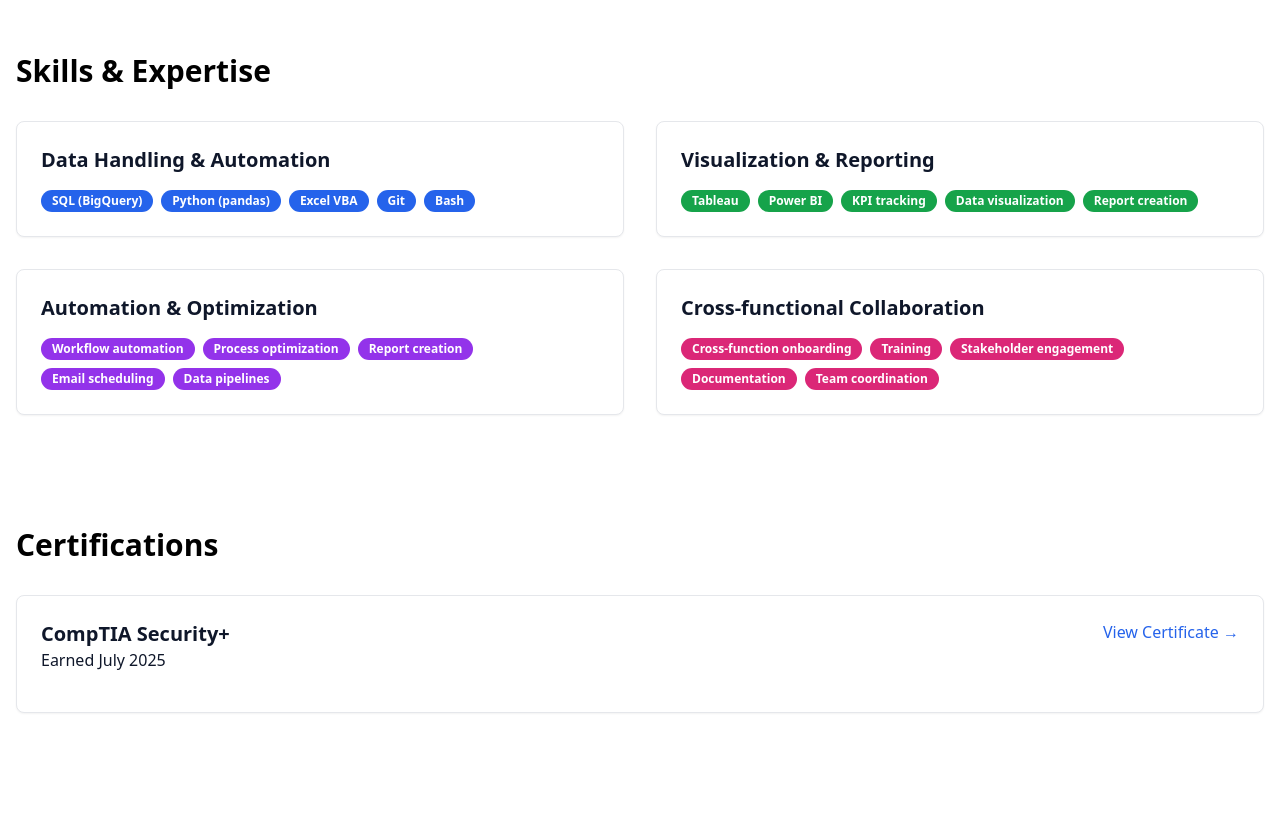
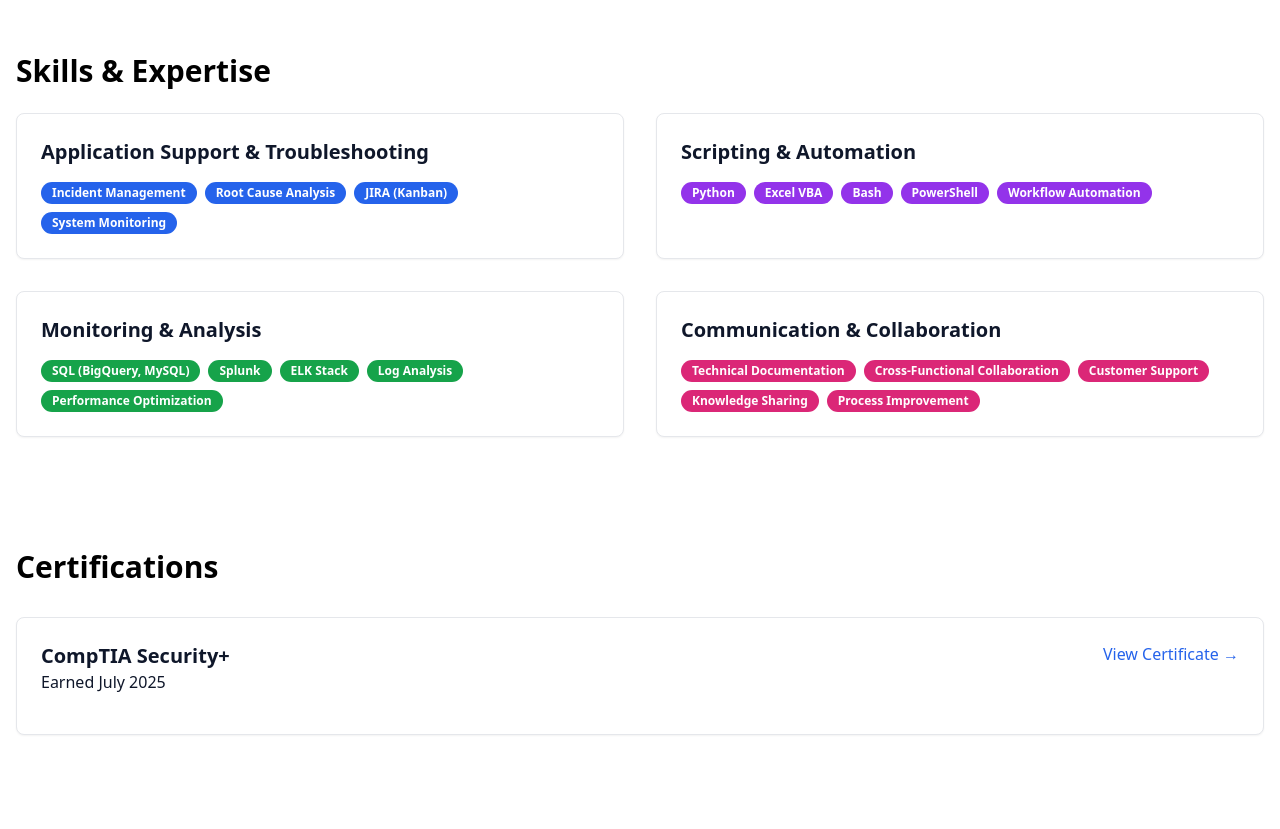
Before and after one commit to donnieevu/Portfolio, a Next.js app in the folder portfolio_webpage/: page / in a window 1280 px wide. Shown: the part 1820-2649 px from the top of the page. Built offline with nearby package versions, Linux system fonts and the light colour scheme.

Commit message:
updating skills

```diff
--- a/portfolio_webpage/app/page.tsx
+++ b/portfolio_webpage/app/page.tsx
@@ -177,7 +177,10 @@ export default function Portfolio() {
         </section>
 
         {/* Technical Strengths Section */}
-        <section id="technical-strengths" className="py-12 md:py-14 scroll-mt-20">
+        <section
+          id="technical-strengths"
+          className="py-12 md:py-14 scroll-mt-20"
+        >
           <h2 className="text-3xl font-bold mb-8">Technical Strengths</h2>
           <div className="bg-card rounded-lg border shadow-sm overflow-hidden">
             <div className="p-6">
@@ -242,95 +245,90 @@ export default function Portfolio() {
 
         {/* Skills Section */}
         <section id="skills" className="py-12 md:py-14 scroll-mt-20">
-          <h2 className="text-3xl font-bold mb-8">Skills & Expertise</h2>
+          <h2 className="text-3xl font-bold mb-6">Skills & Expertise</h2>
           <div className="grid grid-cols-1 md:grid-cols-2 gap-8">
-            {/* Data Analysis & Querying */}
+            {/* Application Support & Troubleshooting */}
             <Card>
               <CardContent className="pt-6">
                 <h3 className="text-xl font-bold mb-4">
-                  Data Handling & Automation
+                  Application Support & Troubleshooting
                 </h3>
                 <div className="flex flex-wrap gap-2">
                   <Badge className="bg-blue-600 text-white">
-                    SQL (BigQuery)
+                    Incident Management
                   </Badge>
                   <Badge className="bg-blue-600 text-white">
-                    Python (pandas)
+                    Root Cause Analysis
                   </Badge>
-                  <Badge className="bg-blue-600 text-white">Excel VBA</Badge>
-                  <Badge className="bg-blue-600 text-white">Git</Badge>
-                  <Badge className="bg-blue-600 text-white">Bash</Badge>
-                </div>
-              </CardContent>
-            </Card>
-
-            {/* Visualization & Reporting */}
-            <Card>
-              <CardContent className="pt-6">
-                <h3 className="text-xl font-bold mb-4">
-                  Visualization & Reporting
-                </h3>
-                <div className="flex flex-wrap gap-2">
-                  <Badge className="bg-green-600 text-white">Tableau</Badge>
-                  <Badge className="bg-green-600 text-white">Power BI</Badge>
-                  <Badge className="bg-green-600 text-white">
-                    KPI tracking
-                  </Badge>
-                  <Badge className="bg-green-600 text-white">
-                    Data visualization
-                  </Badge>
-                  <Badge className="bg-green-600 text-white">
-                    Report creation
+                  <Badge className="bg-blue-600 text-white">JIRA (Kanban)</Badge>
+                  <Badge className="bg-blue-600 text-white">
+                    System Monitoring
                   </Badge>
                 </div>
               </CardContent>
             </Card>
 
-            {/* Automation & Optimization */}
+            {/* Scripting & Automation */}
             <Card>
               <CardContent className="pt-6">
                 <h3 className="text-xl font-bold mb-4">
-                  Automation & Optimization
+                  Scripting & Automation
                 </h3>
                 <div className="flex flex-wrap gap-2">
+                  <Badge className="bg-purple-600 text-white">Python</Badge>
+                  <Badge className="bg-purple-600 text-white">Excel VBA</Badge>
+                  <Badge className="bg-purple-600 text-white">Bash</Badge>
+                  <Badge className="bg-purple-600 text-white">PowerShell</Badge>
                   <Badge className="bg-purple-600 text-white">
-                    Workflow automation
-                  </Badge>
-                  <Badge className="bg-purple-600 text-white">
-                    Process optimization
-                  </Badge>
-                  <Badge className="bg-purple-600 text-white">
-                    Report creation
-                  </Badge>
-                  <Badge className="bg-purple-600 text-white">
-                    Email scheduling
-                  </Badge>
-                  <Badge className="bg-purple-600 text-white">
-                    Data pipelines
+                    Workflow Automation
                   </Badge>
                 </div>
               </CardContent>
             </Card>
 
-            {/* Cross-functional Collaboration */}
+            {/* Monitoring & Analysis */}
             <Card>
               <CardContent className="pt-6">
                 <h3 className="text-xl font-bold mb-4">
-                  Cross-functional Collaboration
+                  Monitoring & Analysis
+                </h3>
+                <div className="flex flex-wrap gap-2">
+                  <Badge className="bg-green-600 text-white">
+                    SQL (BigQuery, MySQL)
+                  </Badge>
+                  <Badge className="bg-green-600 text-white">Splunk</Badge>
+                  <Badge className="bg-green-600 text-white">ELK Stack</Badge>
+                  <Badge className="bg-green-600 text-white">
+                    Log Analysis
+                  </Badge>
+                  <Badge className="bg-green-600 text-white">
+                    Performance Optimization
+                  </Badge>
+                </div>
+              </CardContent>
+            </Card>
+
+            {/* Communication & Collaboration */}
+            <Card>
+              <CardContent className="pt-6">
+                <h3 className="text-xl font-bold mb-4">
+                  Communication & Collaboration
                 </h3>
                 <div className="flex flex-wrap gap-2">
                   <Badge className="bg-pink-600 text-white">
-                    Cross-function onboarding
-                  </Badge>
-                  <Badge className="bg-pink-600 text-white">Training</Badge>
-                  <Badge className="bg-pink-600 text-white">
-                    Stakeholder engagement
+                    Technical Documentation
                   </Badge>
                   <Badge className="bg-pink-600 text-white">
-                    Documentation
+                    Cross-Functional Collaboration
                   </Badge>
                   <Badge className="bg-pink-600 text-white">
-                    Team coordination
+                    Customer Support
+                  </Badge>
+                  <Badge className="bg-pink-600 text-white">
+                    Knowledge Sharing
+                  </Badge>
+                  <Badge className="bg-pink-600 text-white">
+                    Process Improvement
                   </Badge>
                 </div>
               </CardContent>
```
